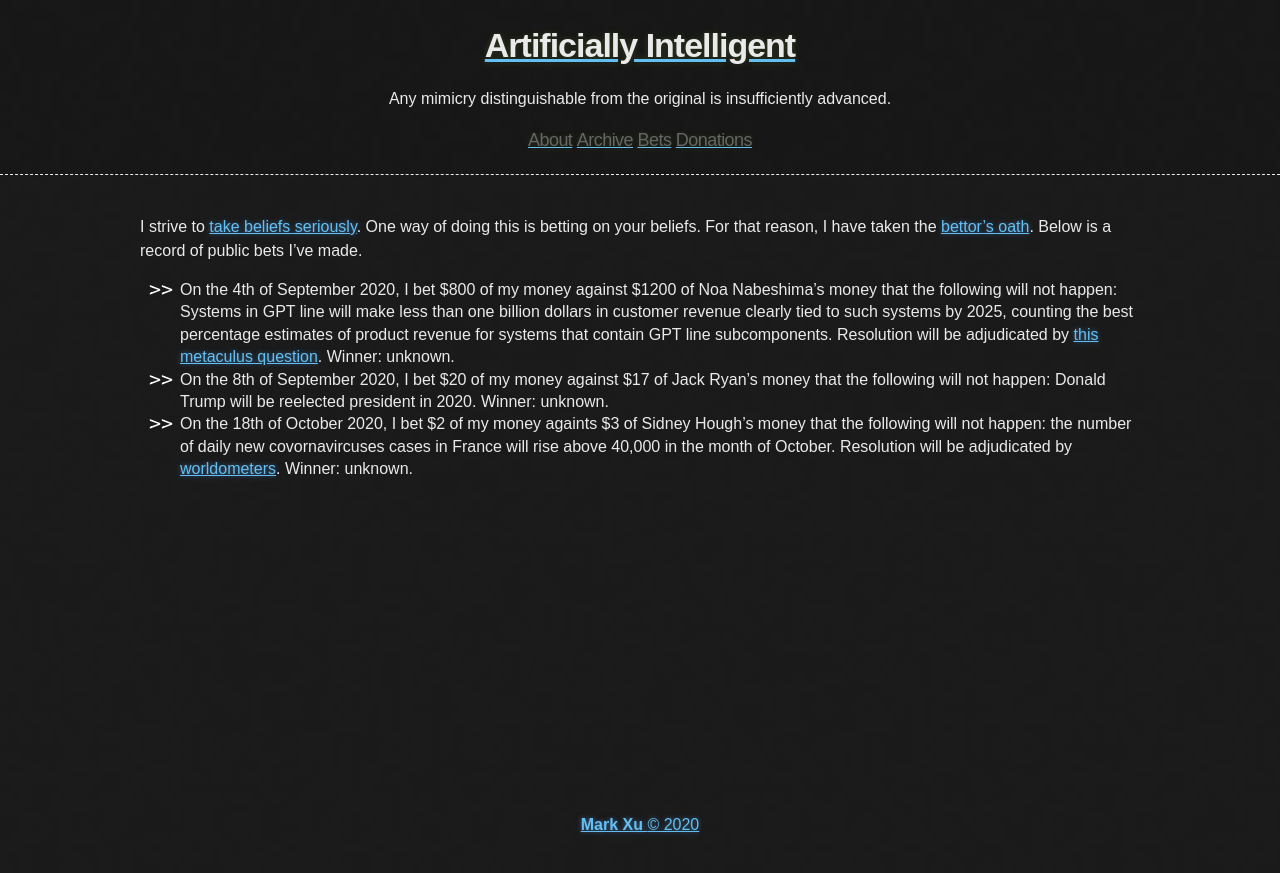
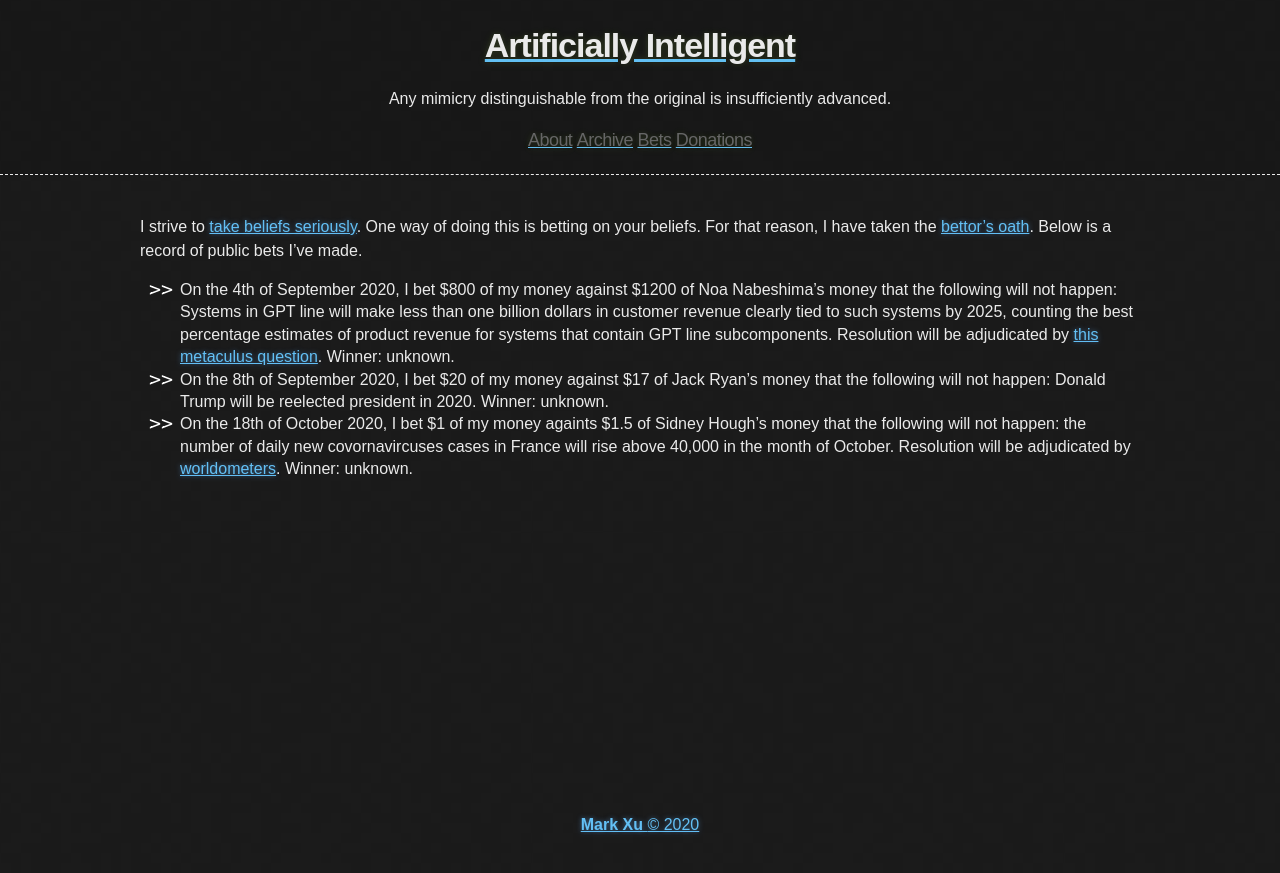
Before and after one commit to tocttou/hacker-blog, a Jekyll site: the page built from bets.md, in a window 1280 px wide. Shown: the top 873 px of the page. Built offline with Jekyll 4.4.1, drawn with Linux system fonts in a browser that asks for light colours.

Commit message:
Update bets.md

```diff
--- a/bets.md
+++ b/bets.md
@@ -7,4 +7,4 @@ I strive to [take beliefs seriously](https://radimentary.wordpress.com/2018/01/1
 
 * On the 4th of September 2020, I bet \$800 of my money against \$1200 of Noa Nabeshima's money that the following will not happen: Systems in GPT line will  make less than one billion dollars in customer revenue clearly tied to such systems by 2025, counting the best percentage estimates of product revenue for systems that contain GPT line subcomponents. Resolution will be adjudicated by [this metaculus question](https://www.metaculus.com/questions/5118/will-robin-hanson-win-a-bet-that-the-gpt-line-of-language-models-will-generate--1bn-in-customer-revenue-by-2025/). Winner: unknown.
 * On the 8th of September 2020, I bet \$20 of my money against \$17 of Jack Ryan's money that the following will not happen: Donald Trump will be reelected president in 2020. Winner: unknown.
-* On the 18th of October 2020, I bet \$2 of my money againts \$3 of Sidney Hough's money that the following will not happen: the number of daily new covornavircuses cases in France will rise above 40,000 in the month of October. Resolution will be adjudicated by [worldometers](https://www.worldometers.info/coronavirus/country/france/). Winner: unknown.
+* On the 18th of October 2020, I bet \$1 of my money againts \$1.5 of Sidney Hough's money that the following will not happen: the number of daily new covornavircuses cases in France will rise above 40,000 in the month of October. Resolution will be adjudicated by [worldometers](https://www.worldometers.info/coronavirus/country/france/). Winner: unknown.
```
